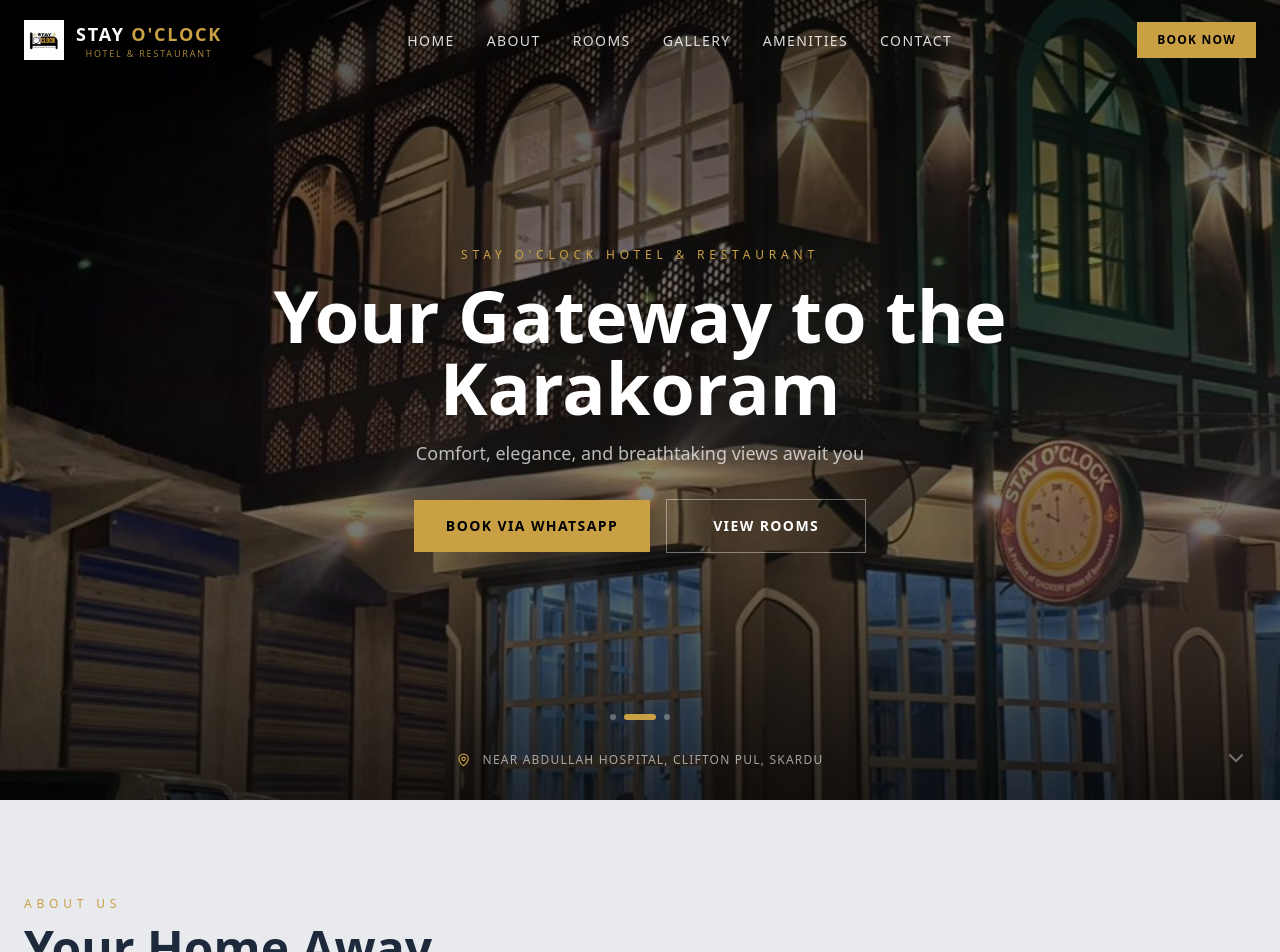
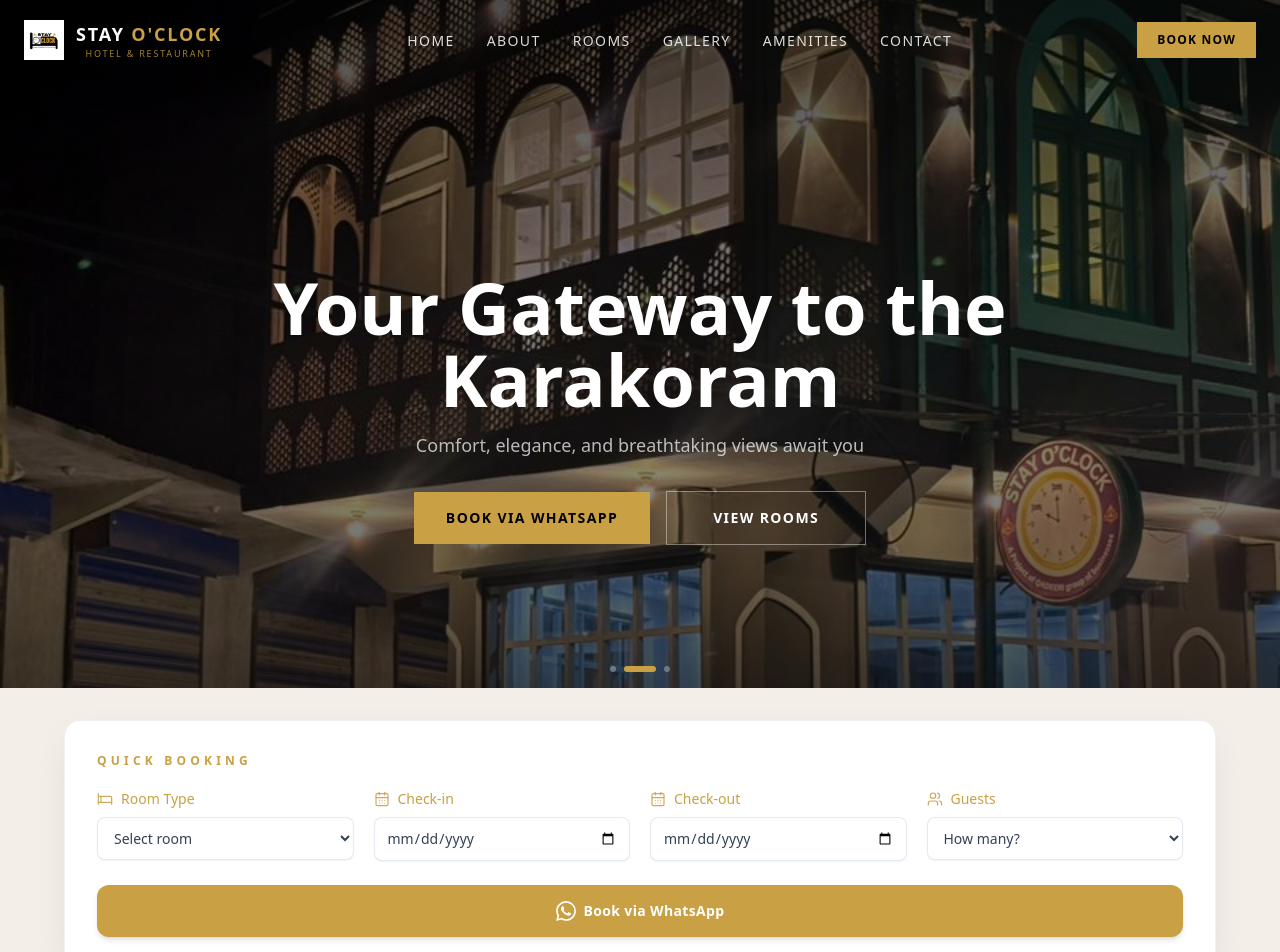
Before and after one commit to baqirbalti/stayoclockhotelskardu, a React (Vite) app: page / in a window 1280 px wide. Shown: the top 952 px of the page. Built offline with nearby package versions, Linux system fonts and the light colour scheme.

Commit message:
Update About and Hero, add QuickBooking check-in/out section
Co-authored-by: Cursor <cursoragent@cursor.com>

```diff
--- a/src/App.tsx
+++ b/src/App.tsx
@@ -1,5 +1,6 @@
 import Navbar from "./components/Navbar";
 import Hero from "./components/Hero";
+import QuickBooking from "./components/QuickBooking";
 import About from "./components/About";
 import Rooms from "./components/Rooms";
 import Gallery from "./components/Gallery";
@@ -14,6 +15,7 @@ function App() {
     <div className="min-h-screen bg-hotel-page text-slate-800">
       <Navbar />
       <Hero />
+      <QuickBooking />
       <About />
       <Rooms />
       <Gallery />
--- a/src/components/About.tsx
+++ b/src/components/About.tsx
@@ -12,10 +12,13 @@ export default function About() {
           </h2>
           <div className="w-16 h-px bg-hotel-accent mb-8" />
           <p className="text-slate-600 leading-relaxed mb-6 text-base">
-            Stay O'Clock Hotel & Restaurant is Skardu's premier hospitality destination, perfectly positioned near Abdullah Hospital at Clifton Pul. We are a proud project of the Qadeeri Group of Businesses, committed to delivering exceptional comfort and authentic warmth to every traveler who walks through our doors.
+          Stay O'Clock Hotel & Restaurant is one of Skardu’s finest hospitality destinations owned by Balti family, ideally located near Abdullah Hospital at Clifton Pul, Alamdar Chowk. Designed for comfort and built with care, we welcome guests with the warmth, simplicity, and genuine hospitality that Baltistan is known for.
+          </p>
+          <p className="text-slate-600 leading-relaxed mb-6 text-base">
+          Whether you’re visiting to explore the mighty Karakoram mountains, experience Skardu’s breathtaking valleys, or begin your trekking journey across legendary routes, Stay O'Clock Hotel & Restaurant serves as your perfect base — offering modern rooms, delicious cuisine, peaceful surroundings, and unforgettable panoramic views.
           </p>
           <p className="text-slate-600 leading-relaxed mb-8 text-base">
-            Whether you're here to explore the mighty Karakoram, trek the legendary passes, or simply soak in the serene beauty of Skardu, our hotel serves as your perfect base camp — offering modern amenities, delicious cuisine, and panoramic mountain views that will take your breath away.
+          We take pride in providing every guest a relaxing stay, personalized service, and an experience that feels like home.
           </p>
           <a
             href="https://wa.me/923111556691"
--- a/src/components/Hero.tsx
+++ b/src/components/Hero.tsx
@@ -19,7 +19,7 @@ const slides = [
   {
     image: `${GALLERY}/exterior-night.png`,
     headline: "Rest. Explore. Return.",
-    sub: "A project of Qadeeri Group of Businesses, Skardu",
+    sub: "Proudly Balti-owned — A project of Qadeeri Family Businesses, Skardu.",
   },
 ];
 
@@ -69,7 +69,7 @@ export default function Hero() {
           }`}
         >
           <p className="text-hotel-accent text-xs tracking-[0.4em] uppercase mb-4 font-medium">
-            Stay O'Clock Hotel & Restaurant
+
           </p>
           <h1 className="text-white text-4xl md:text-6xl lg:text-7xl font-bold leading-tight mb-4 max-w-4xl">
             {slides[current].headline}
@@ -96,15 +96,15 @@ export default function Hero() {
           </div>
         </div>
 
-        <div className="absolute bottom-8 left-1/2 -translate-x-1/2 flex items-center gap-3">
+        <div className="absolute bottom-10 left-1/2 z-10 flex -translate-x-1/2 items-center gap-3 sm:bottom-12">
           <MapPin className="w-3.5 h-3.5 text-hotel-accent" />
           <span className="text-white/60 text-xs tracking-widest uppercase">
-            Near Abdullah Hospital, Clifton Pul, Skardu
+
           </span>
         </div>
       </div>
 
-      <div className="absolute bottom-20 left-1/2 -translate-x-1/2 flex gap-2">
+      <div className="absolute bottom-28 left-1/2 z-10 flex -translate-x-1/2 gap-2 sm:bottom-32">
         {slides.map((_, i) => (
           <button
             key={i}
--- a/src/components/Location.tsx
+++ b/src/components/Location.tsx
@@ -2,7 +2,7 @@ import { MapPin, Navigation } from "lucide-react";
 
 export default function Location() {
   const googleMapsUrl =
-    "https://www.google.com/maps/search/Stay+O'Clock+Hotel+Skardu+near+Abdullah+Hospital+Clifton+Pul/@35.2971,75.6379,15z";
+  "https://www.google.com/maps/place/Stay+O+Clock+Hotel/@35.2893901,75.6194413,539m/data=!3m1!1e3!4m9!3m8!1s0x38e4630061cabb4d:0x7fdcbc6dbaa2a6f7!5m2!4m1!1i2!8m2!3d35.2893901!4d75.6220162!16s%2Fg%2F11xs2v3thv?entry=ttu&g_ep=EgoyMDI2MDUxMS4wIKXMDSoASAFQAw%3D%3D";
 
   return (
     <section id="location" className="bg-hotel-page py-24 px-6">
--- /dev/null
+++ b/src/components/QuickBooking.tsx
@@ -0,0 +1,153 @@
+import { useMemo, useState, type ReactNode } from "react";
+import { Bed, CalendarDays, Users } from "lucide-react";
+import { hotelInfo, rooms } from "../data/hotelData";
+
+function WhatsAppGlyph({ className }: { className?: string }) {
+  return (
+    <svg className={className} viewBox="0 0 24 24" aria-hidden>
+      <path
+        fill="currentColor"
+        d="M17.472 14.382c-.297-.149-1.758-.867-2.03-.967-.273-.099-.471-.148-.67.15-.197.297-.767.966-.94 1.164-.173.199-.347.223-.644.075-.297-.15-1.255-.463-2.39-1.475-.883-.788-1.48-1.761-1.653-2.059-.173-.297-.018-.458.13-.606.134-.133.298-.347.446-.52.149-.174.198-.298.298-.497.099-.198.05-.371-.025-.52-.075-.149-.669-1.612-.916-2.207-.242-.579-.487-.5-.669-.51-.173-.008-.371-.01-.57-.01-.198 0-.52.074-.792.372-.272.297-1.04 1.016-1.04 2.479 0 1.462 1.065 2.875 1.213 3.074.149.198 2.096 3.2 5.077 4.487.709.306 1.262.489 1.694.625.712.227 1.36.195 1.871.118.571-.085 1.758-.719 2.006-1.413.248-.694.248-1.289.173-1.413-.074-.124-.272-.198-.57-.347m-5.421 7.403h-.004a9.87 9.87 0 01-5.031-1.378l-.361-.214-3.741.982.998-3.648-.235-.374a9.86 9.86 0 01-1.51-5.26c.001-5.45 4.436-9.884 9.888-9.884 2.64 0 5.123 1.034 6.988 2.898a9.825 9.825 0 012.893 6.994c-.003 5.45-4.435 9.884-9.885 9.884m8.413-18.297A11.815 11.815 0 0012.05 0C5.495 0 .16 5.335.157 11.892c0 2.096.547 4.142 1.588 5.945L.057 24l6.305-1.654a11.882 11.882 0 005.683 1.448h.005c6.554 0 11.89-5.335 11.893-11.893a11.821 11.821 0 00-3.48-8.413Z"
+      />
+    </svg>
+  );
+}
+
+function todayISODate() {
+  const d = new Date();
+  const y = d.getFullYear();
+  const m = String(d.getMonth() + 1).padStart(2, "0");
+  const day = String(d.getDate()).padStart(2, "0");
+  return `${y}-${m}-${day}`;
+}
+
+function addDays(iso: string, days: number) {
+  const [y, mo, da] = iso.split("-").map(Number);
+  const dt = new Date(y, mo - 1, da + days);
+  const yy = dt.getFullYear();
+  const mm = String(dt.getMonth() + 1).padStart(2, "0");
+  const dd = String(dt.getDate()).padStart(2, "0");
+  return `${yy}-${mm}-${dd}`;
+}
+
+const fieldBox =
+  "w-full rounded-lg border border-slate-200/90 bg-white px-3 py-2.5 text-sm text-slate-700 shadow-sm outline-none transition-shadow focus:border-hotel-accent/60 focus:ring-2 focus:ring-hotel-accent/20";
+
+export default function QuickBooking() {
+  const minIn = todayISODate();
+  const [roomId, setRoomId] = useState("");
+  const [checkIn, setCheckIn] = useState("");
+  const [checkOut, setCheckOut] = useState("");
+  const [guests, setGuests] = useState("");
+
+  const minOut = checkIn ? addDays(checkIn, 1) : addDays(minIn, 1);
+
+  const waHref = useMemo(() => {
+    const roomName = rooms.find((r) => String(r.id) === roomId)?.name ?? "Not specified";
+    const lines = [
+      "Hello Stay O'Clock — I'd like to book:",
+      `Room: ${roomName}`,
+      checkIn ? `Check-in: ${checkIn}` : "Check-in: (please confirm)",
+      checkOut ? `Check-out: ${checkOut}` : "Check-out: (please confirm)",
+      guests ? `Guests: ${guests}` : "Guests: (please confirm)",
+    ];
+    const text = encodeURIComponent(lines.join("\n"));
+    return `https://wa.me/${hotelInfo.whatsapp}?text=${text}`;
+  }, [roomId, checkIn, checkOut, guests]);
+
+  const field = (icon: ReactNode, label: string, child: ReactNode) => (
+    <div className="flex min-w-0 flex-1 flex-col gap-2">
+      <div className="flex items-center gap-2 text-sm font-medium text-hotel-accent">
+        <span className="text-hotel-accent opacity-90">{icon}</span>
+        <span>{label}</span>
+      </div>
+      {child}
+    </div>
+  );
+
+  return (
+    <section
+      className="relative z-20 -mt-16 bg-hotel-page px-4 pb-14 pt-6 sm:-mt-24 sm:pb-16 sm:pt-8 md:-mt-28"
+      aria-label="Quick booking"
+    >
+      <div className="mx-auto max-w-6xl">
+        <div className="rounded-2xl border border-slate-200/60 bg-white p-5 shadow-[0_12px_40px_-12px_rgba(0,0,0,0.12)] sm:p-7 md:p-8">
+          <p className="mb-5 text-xs font-semibold tracking-[0.35em] text-hotel-accent">QUICK BOOKING</p>
+
+          <div className="flex flex-col gap-6">
+            <div className="grid grid-cols-1 gap-5 sm:grid-cols-2 lg:grid-cols-4 lg:gap-5">
+              {field(
+                <Bed className="h-4 w-4 shrink-0" strokeWidth={1.75} />,
+                "Room Type",
+                <select
+                  value={roomId}
+                  onChange={(e) => setRoomId(e.target.value)}
+                  className={`${fieldBox} text-slate-500`}
+                >
+                  <option value="">Select room</option>
+                  {rooms.map((r) => (
+                    <option key={r.id} value={String(r.id)} className="text-slate-800">
+                      {r.name}
+                    </option>
+                  ))}
+                </select>,
+              )}
+              {field(
+                <CalendarDays className="h-4 w-4 shrink-0" strokeWidth={1.75} />,
+                "Check-in",
+                <input
+                  type="date"
+                  min={minIn}
+                  value={checkIn}
+                  onChange={(e) => {
+                    const v = e.target.value;
+                    setCheckIn(v);
+                    if (checkOut && v && checkOut <= v) setCheckOut(addDays(v, 1));
+                  }}
+                  className={`${fieldBox} min-h-[42px]`}
+                />,
+              )}
+              {field(
+                <CalendarDays className="h-4 w-4 shrink-0" strokeWidth={1.75} />,
+                "Check-out",
+                <input
+                  type="date"
+                  min={minOut}
+                  value={checkOut}
+                  onChange={(e) => setCheckOut(e.target.value)}
+                  className={`${fieldBox} min-h-[42px]`}
+                />,
+              )}
+              {field(
+                <Users className="h-4 w-4 shrink-0" strokeWidth={1.75} />,
+                "Guests",
+                <select
+                  value={guests}
+                  onChange={(e) => setGuests(e.target.value)}
+                  className={`${fieldBox} text-slate-500`}
+                >
+                  <option value="">How many?</option>
+                  {[1, 2, 3, 4, 5, 6, 7, 8].map((n) => (
+                    <option key={n} value={String(n)} className="text-slate-800">
+                      {n} {n === 1 ? "guest" : "guests"}
+                    </option>
+                  ))}
+                </select>,
+              )}
+            </div>
+
+            <a
+              href={waHref}
+              target="_blank"
+              rel="noopener noreferrer"
+              className="inline-flex w-full items-center justify-center gap-2 rounded-xl bg-hotel-accent px-6 py-3.5 text-sm font-bold tracking-wide text-white shadow-md transition-all hover:bg-hotel-accent-hover hover:shadow-lg sm:py-4"
+            >
+              <WhatsAppGlyph className="h-5 w-5 text-white" />
+              Book via WhatsApp
+            </a>
+          </div>
+        </div>
+      </div>
+    </section>
+  );
+}
--- a/tailwind.config.js
+++ b/tailwind.config.js
@@ -5,8 +5,8 @@ export default {
     extend: {
       colors: {
         hotel: {
-          page: '#e8eaee',
-          section: '#d5dae2',
+          page: '#f4efe6',
+          section: '#e8dfd2',
           footer: '#1f2329',
           accent: '#c9a044',
           'accent-hover': '#ae8e38',
```
